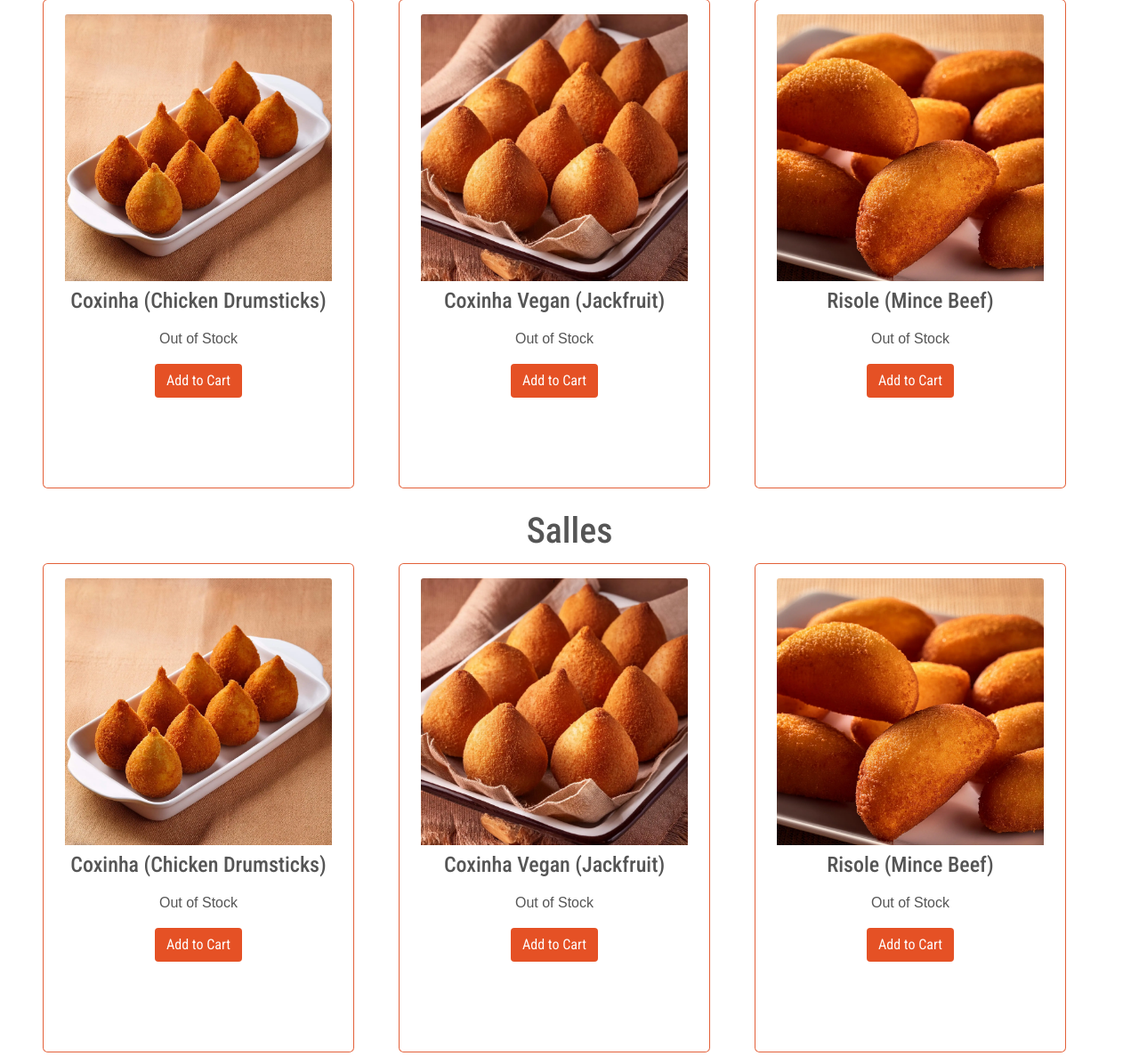
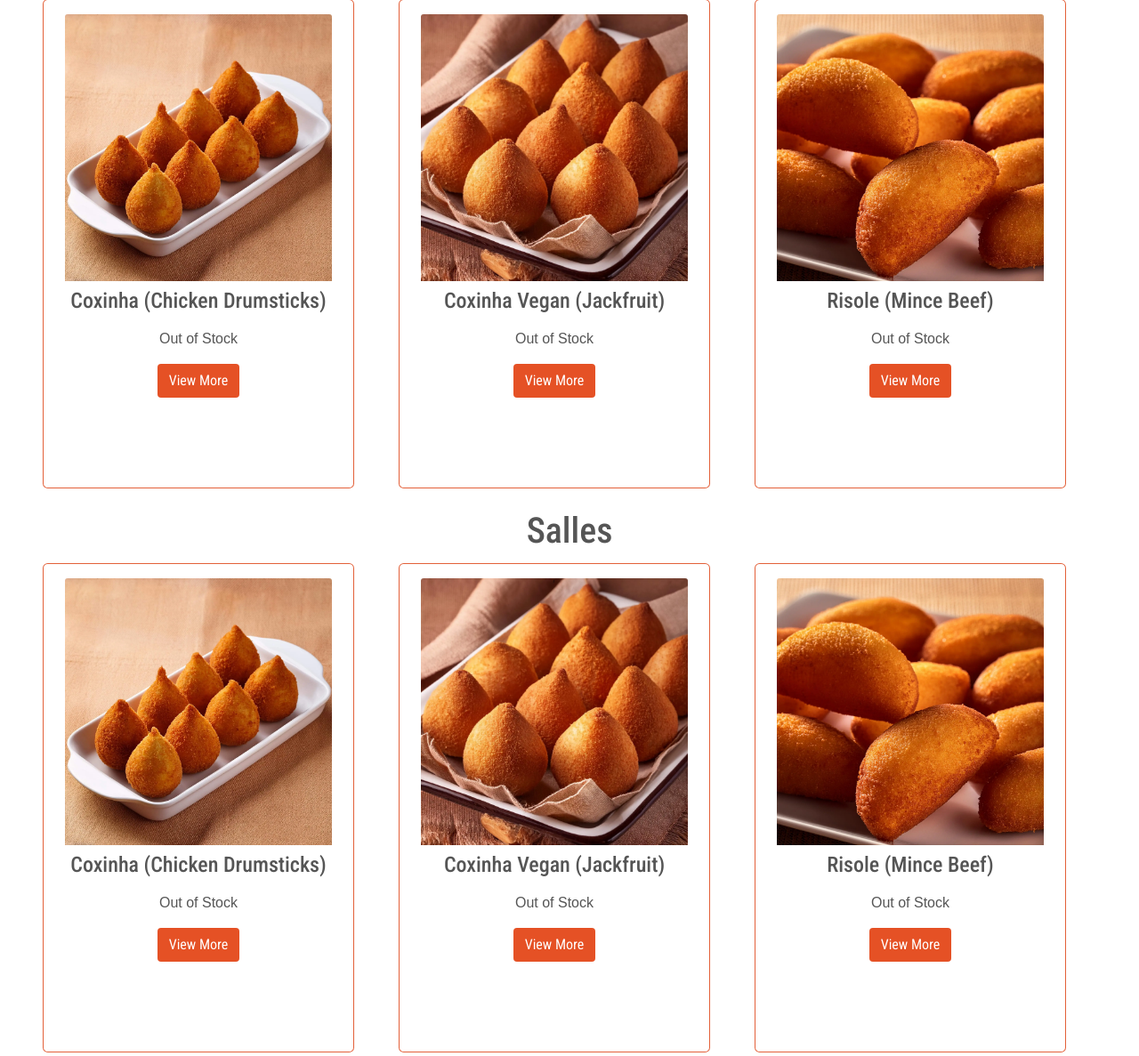
Before and after one commit to hpesciotti/bffs-brazilian-finger-foods, a Django app: template home/templates/home/index.html in a window 1280 px wide. Shown: the part 630-1817 px from the top of the page at 89% size. Run offline with Django 5.2, Linux system fonts and the light colour scheme; the template is opened without the code that fills it: values that come from a table or form of the project are taken from there, others are empty; data comes from the database, SQL or seed files in the repository; parts of the project's set-up code (start-up, migrations or seed data) failed here and were passed over; some libraries are stand-ins or nearby versions.

Commit message:
chore: add view more buttons links instead of add to cart

```diff
--- a/home/templates/home/index.html
+++ b/home/templates/home/index.html
@@ -74,7 +74,7 @@
             {% else %}
                 <p class="card-text">Out of Stock</p>
             {% endif %}
-            <a href="#" class="btn btn-dk-orange">Add to Cart</a>
+            <a href="{% url 'product_detail' product.product_id %}" class="btn btn-dk-orange">View More</a>
           </div>
         </div>
         {% endfor %}
@@ -111,7 +111,7 @@
             {% else %}
                 <p class="card-text">Out of Stock</p>
             {% endif %}
-            <a href="#" class="btn btn-dk-orange">Add to Cart</a>
+            <a href="{% url 'product_detail' product.product_id %}" class="btn btn-dk-orange">View More</a>
           </div>
         </div>
         {% endfor %}
```
